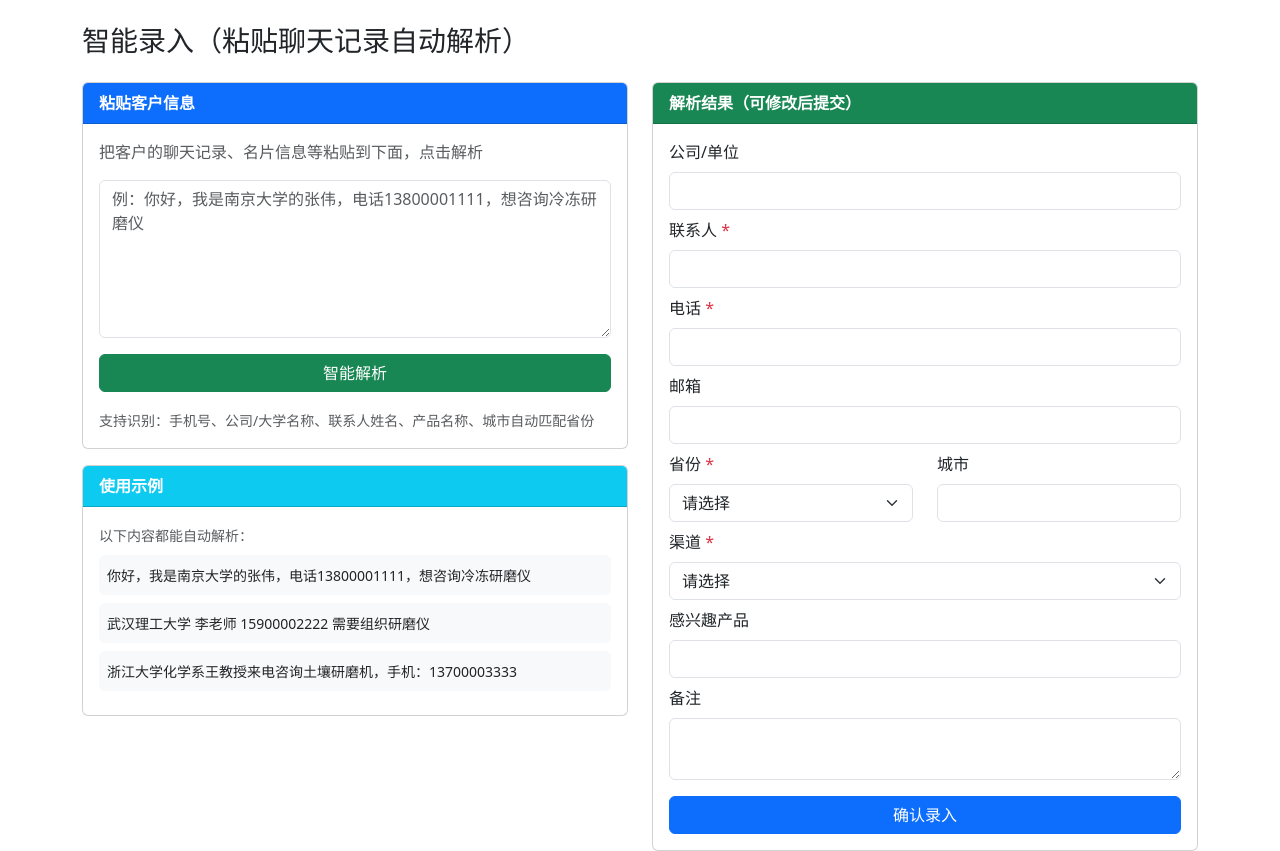
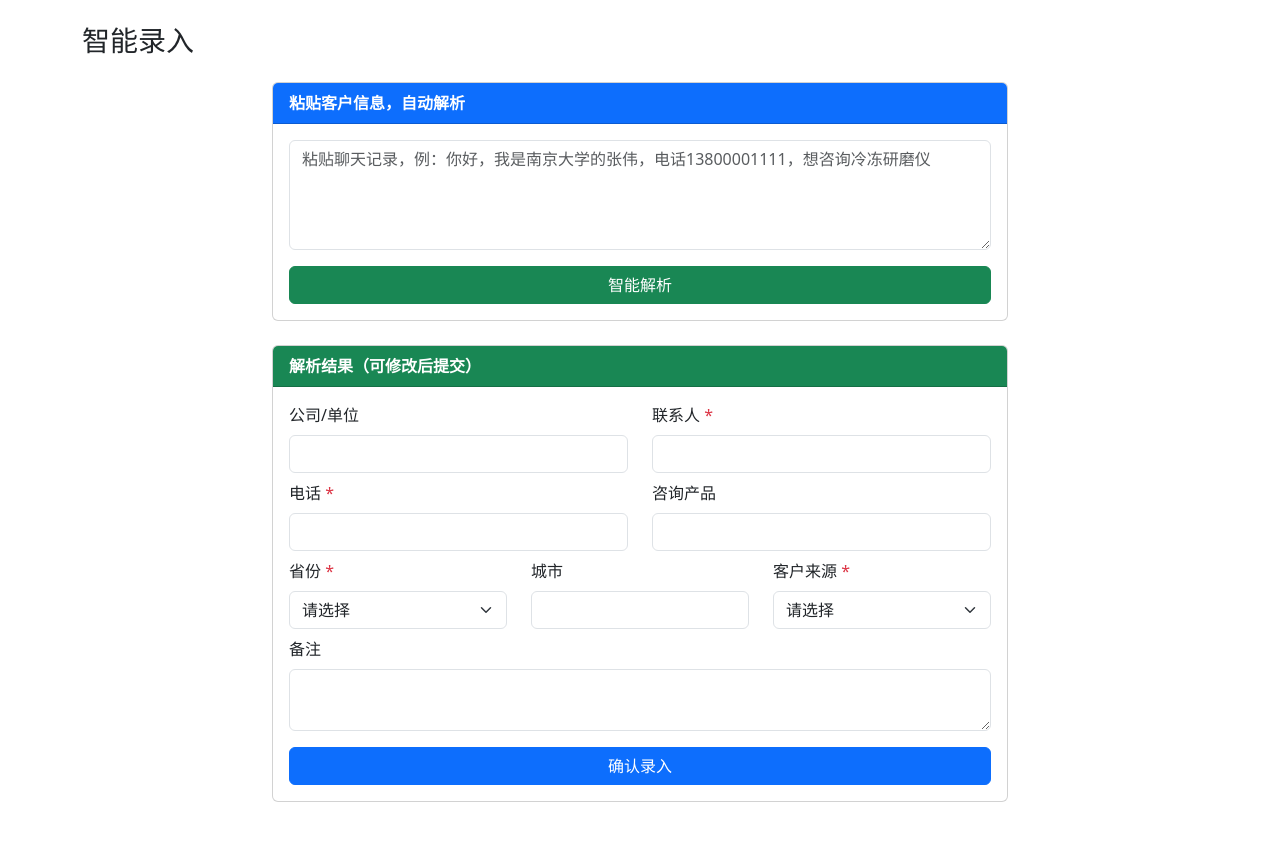
Before and after one commit to baicai548/jingxin-crm, a Flask app: page /smart in a window 1280 px wide. Shown: the part 56-907 px from the top of the page. After the commit the page ends 858 px from the top, so only its background shows below. Run offline with Flask 3, Linux system fonts and the light colour scheme; some libraries are stand-ins or nearby versions.

Commit message:
Update smart.html

```diff
--- a/templates/smart.html
+++ b/templates/smart.html
@@ -1,46 +1,46 @@
 {% extends "base.html" %}
 {% block content %}
-<h3 class="mb-4">智能录入（粘贴聊天记录自动解析）</h3>
-<div class="row">
-<div class="col-md-6">
-<div class="card">
-<div class="card-header bg-primary text-white"><b>粘贴客户信息</b></div>
+<h3 class="mb-4">智能录入</h3>
+
+<div class="row justify-content-center">
+<div class="col-md-8">
+
+<div class="card mb-4">
+<div class="card-header bg-primary text-white"><b>粘贴客户信息，自动解析</b></div>
 <div class="card-body">
-<p class="text-muted">把客户的聊天记录、名片信息等粘贴到下面，点击解析</p>
-<textarea id="rawText" class="form-control" rows="6" placeholder="例：你好，我是南京大学的张伟，电话13800001111，想咨询冷冻研磨仪"></textarea>
+<textarea id="rawText" class="form-control" rows="4" placeholder="粘贴聊天记录，例：你好，我是南京大学的张伟，电话13800001111，想咨询冷冻研磨仪"></textarea>
 <button class="btn btn-success w-100 mt-3" onclick="parseText()">智能解析</button>
-<div class="mt-3">
-<small class="text-muted">支持识别：手机号、公司/大学名称、联系人姓名、产品名称、城市自动匹配省份</small>
 </div>
-</div></div>
-<div class="card mt-3">
-<div class="card-header bg-info text-white"><b>使用示例</b></div>
-<div class="card-body">
-<p class="mb-2"><small class="text-muted">以下内容都能自动解析：</small></p>
-<div class="bg-light p-2 rounded mb-2"><small>你好，我是南京大学的张伟，电话13800001111，想咨询冷冻研磨仪</small></div>
-<div class="bg-light p-2 rounded mb-2"><small>武汉理工大学 李老师 15900002222 需要组织研磨仪</small></div>
-<div class="bg-light p-2 rounded mb-2"><small>浙江大学化学系王教授来电咨询土壤研磨机，手机：13700003333</small></div>
-</div></div>
 </div>
-<div class="col-md-6">
+
 <div class="card">
 <div class="card-header bg-success text-white"><b>解析结果（可修改后提交）</b></div>
 <div class="card-body">
+{% with messages = get_flashed_messages(with_categories=true) %}
+{% for cat, msg in messages %}
+<div class="alert alert-{{ 'success' if cat == 'success' else 'warning' if cat == 'warning' else 'danger' }} alert-dismissible fade show">{{ msg }}<button type="button" class="btn-close" data-bs-dismiss="alert"></button></div>
+{% endfor %}{% endwith %}
 <form method="POST">
-<div class="mb-2"><label class="form-label">公司/单位</label><input type="text" id="f_company" name="company_name" class="form-control"></div>
-<div class="mb-2"><label class="form-label">联系人 <span class="text-danger">*</span></label><input type="text" id="f_name" name="contact_name" class="form-control" required></div>
-<div class="mb-2"><label class="form-label">电话 <span class="text-danger">*</span></label><input type="text" id="f_phone" name="phone" class="form-control" required></div>
-<div class="mb-2"><label class="form-label">邮箱</label><input type="text" id="f_email" name="email" class="form-control"></div>
 <div class="row">
-<div class="col-md-6 mb-2"><label class="form-label">省份 <span class="text-danger">*</span></label><select id="f_province" name="province" class="form-select" required><option value="">请选择</option>{% for p in provinces %}<option value="{{ p }}">{{ p }}</option>{% endfor %}</select></div>
-<div class="col-md-6 mb-2"><label class="form-label">城市</label><input type="text" id="f_city" name="city" class="form-control"></div>
+<div class="col-md-6 mb-2"><label class="form-label">公司/单位</label><input type="text" id="f_company" name="company_name" class="form-control"></div>
+<div class="col-md-6 mb-2"><label class="form-label">联系人 <span class="text-danger">*</span></label><input type="text" id="f_name" name="contact_name" class="form-control" required></div>
 </div>
-<div class="mb-2"><label class="form-label">渠道 <span class="text-danger">*</span></label><select name="channel" class="form-select" required><option value="">请选择</option>{% for c in channels %}<option value="{{ c }}">{{ c }}</option>{% endfor %}</select></div>
-<div class="mb-2"><label class="form-label">感兴趣产品</label><input type="text" id="f_product" name="product_interest" class="form-control"></div>
+<div class="row">
+<div class="col-md-6 mb-2"><label class="form-label">电话 <span class="text-danger">*</span></label><input type="text" id="f_phone" name="phone" class="form-control" required></div>
+<div class="col-md-6 mb-2"><label class="form-label">咨询产品</label><input type="text" id="f_product" name="product_interest" class="form-control"></div>
+</div>
+<div class="row">
+<div class="col-md-4 mb-2"><label class="form-label">省份 <span class="text-danger">*</span></label><select id="f_province" name="province" class="form-select" required><option value="">请选择</option>{% for p in provinces %}<option value="{{ p }}">{{ p }}</option>{% endfor %}</select></div>
+<div class="col-md-4 mb-2"><label class="form-label">城市</label><input type="text" id="f_city" name="city" class="form-control"></div>
+<div class="col-md-4 mb-2"><label class="form-label">客户来源 <span class="text-danger">*</span></label><select name="channel" class="form-select" required><option value="">请选择</option>{% for c in channels %}<option value="{{ c }}">{{ c }}</option>{% endfor %}</select></div>
+</div>
 <div class="mb-2"><label class="form-label">备注</label><textarea id="f_note" name="note" class="form-control" rows="2"></textarea></div>
+<input type="hidden" name="email" value="">
 <button type="submit" class="btn btn-primary w-100 mt-2">确认录入</button>
 </form>
-</div></div>
+</div>
+</div>
+
 </div>
 </div>
 
@@ -49,15 +49,9 @@ function parseText(){
     var t = document.getElementById("rawText").value;
     if(!t.trim()){alert("请先粘贴客户信息");return;}
 
-    // extract phone number
     var phoneMatch = t.match(/1[3-9]\d{9}/);
     if(phoneMatch) document.getElementById("f_phone").value = phoneMatch[0];
 
-    // extract email
-    var emailMatch = t.match(/[\w.-]+@[\w.-]+\.\w+/);
-    if(emailMatch) document.getElementById("f_email").value = emailMatch[0];
-
-    // extract company/university/institute
     var orgPatterns = [
         /([\u4e00-\u9fa5]{2,}(?:大学|学院|研究所|研究院|公司|医院|中心|集团|实验室|药业|生物|科技|工业|制药|食品|农业|环保|检测|化工|材料)[\u4e00-\u9fa5]{0,6})/,
         /([\u4e00-\u9fa5]{2,}(?:有限公司|股份公司|责任公司))/
@@ -67,27 +61,23 @@ function parseText(){
         if(m){document.getElementById("f_company").value = m[1];break;}
     }
 
-    // extract product interest
-    var products = ["冷冻研磨仪","组织研磨仪","土壤研磨仪","研磨仪","研磨机","粉碎机","粉碎仪","均质器","均质仪","混合仪","筛分仪","冷冻研磨","组织研磨","土壤研磨","球磨仪","球磨机","超声波","匀浆机","匀浆仪","细胞破碎","样品前处理"];
+    var products = ["冷冻研磨仪","组织研磨仪","土壤研磨仪","研磨仪","研磨机","粉碎机","粉碎仪","均质器","均质仪","混合仪","筛分仪","冷冻研磨","组织研磨","土壤研磨","球磨仪","球磨机","超声波","匀浆机","匀浆仪","细胞破碎","样品前处理","液氮研磨","多样品研磨","高通量研磨"];
     var foundProducts = [];
     for(var i=0;i<products.length;i++){
         if(t.indexOf(products[i])>=0) foundProducts.push(products[i]);
     }
     if(foundProducts.length>0) document.getElementById("f_product").value = foundProducts.join("、");
 
-    // extract contact name
     var namePatterns = [
         /我(?:是|叫)[\u4e00-\u9fa5]*?(?:的)?([\u4e00-\u9fa5]{2,3})[\uff0c,\s]/,
         /([\u4e00-\u9fa5]{2,3})(?:老师|教授|博士|主任|院长|所长|工程师|工)/,
-        /(?:联系人|姓名|客户)[：:\s]*([\u4e00-\u9fa5]{2,3})/,
-        /(?:找|问|咨询|来电)[：:\s]*([\u4e00-\u9fa5]{2,3})/
+        /(?:联系人|姓名|客户)[：:\s]*([\u4e00-\u9fa5]{2,3})/
     ];
     for(var i=0;i<namePatterns.length;i++){
         var m = t.match(namePatterns[i]);
         if(m){document.getElementById("f_name").value = m[1];break;}
     }
 
-    // city to province mapping
     var cityMap = {
         "北京":"北京","上海":"上海","天津":"天津","重庆":"重庆",
         "南京":"江苏","苏州":"江苏","无锡":"江苏","常州":"江苏","徐州":"江苏","南通":"江苏","扬州":"江苏","镇江":"江苏","盐城":"江苏","淮安":"江苏","连云港":"江苏","泰州":"江苏","宿迁":"江苏",
@@ -114,9 +104,7 @@ function parseText(){
         "海口":"海南","三亚":"海南",
         "呼和浩特":"内蒙古","包头":"内蒙古",
         "乌鲁木齐":"新疆","克拉玛依":"新疆",
-        "拉萨":"西藏",
-        "西宁":"青海",
-        "银川":"宁夏"
+        "拉萨":"西藏","西宁":"青海","银川":"宁夏"
     };
 
     var foundCity = "";
@@ -128,8 +116,6 @@ function parseText(){
             break;
         }
     }
-
-    // also check province names directly
     if(!foundProvince){
         var provList = ["上海","北京","天津","重庆","江苏","浙江","广东","山东","河北","河南","湖北","湖南","四川","福建","安徽","辽宁","江西","陕西","山西","广西","云南","贵州","吉林","黑龙江","甘肃","海南","内蒙古","新疆","西藏","青海","宁夏"];
         for(var i=0;i<provList.length;i++){
@@ -145,10 +131,8 @@ function parseText(){
         }
     }
 
-    // put original text in note
     document.getElementById("f_note").value = t;
 
-    // show result
     var results = [];
     if(document.getElementById("f_company").value) results.push("公司：" + document.getElementById("f_company").value);
     if(document.getElementById("f_name").value) results.push("姓名：" + document.getElementById("f_name").value);
@@ -157,9 +141,9 @@ function parseText(){
     if(document.getElementById("f_product").value) results.push("产品：" + document.getElementById("f_product").value);
 
     if(results.length > 0){
-        alert("解析成功！识别到：\n" + results.join("\n") + "\n\n请检查右边结果，选择渠道后点确认录入");
+        alert("解析成功！\n" + results.join("\n") + "\n\n请选择客户来源后点确认录入");
     } else {
-        alert("未能自动识别，请手动填写右边的表单");
+        alert("未能自动识别，请手动填写");
     }
 }
 </script>
```
